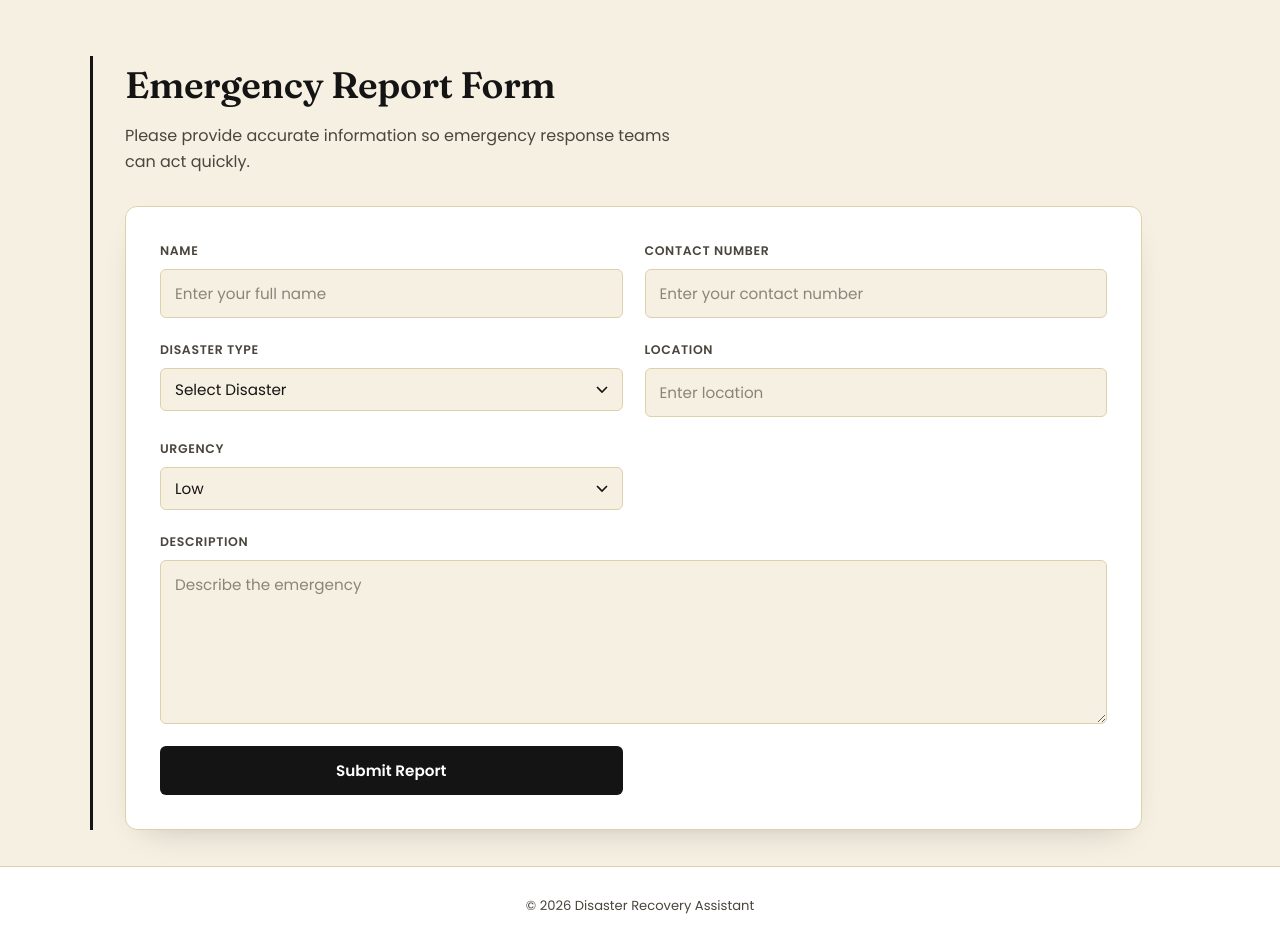
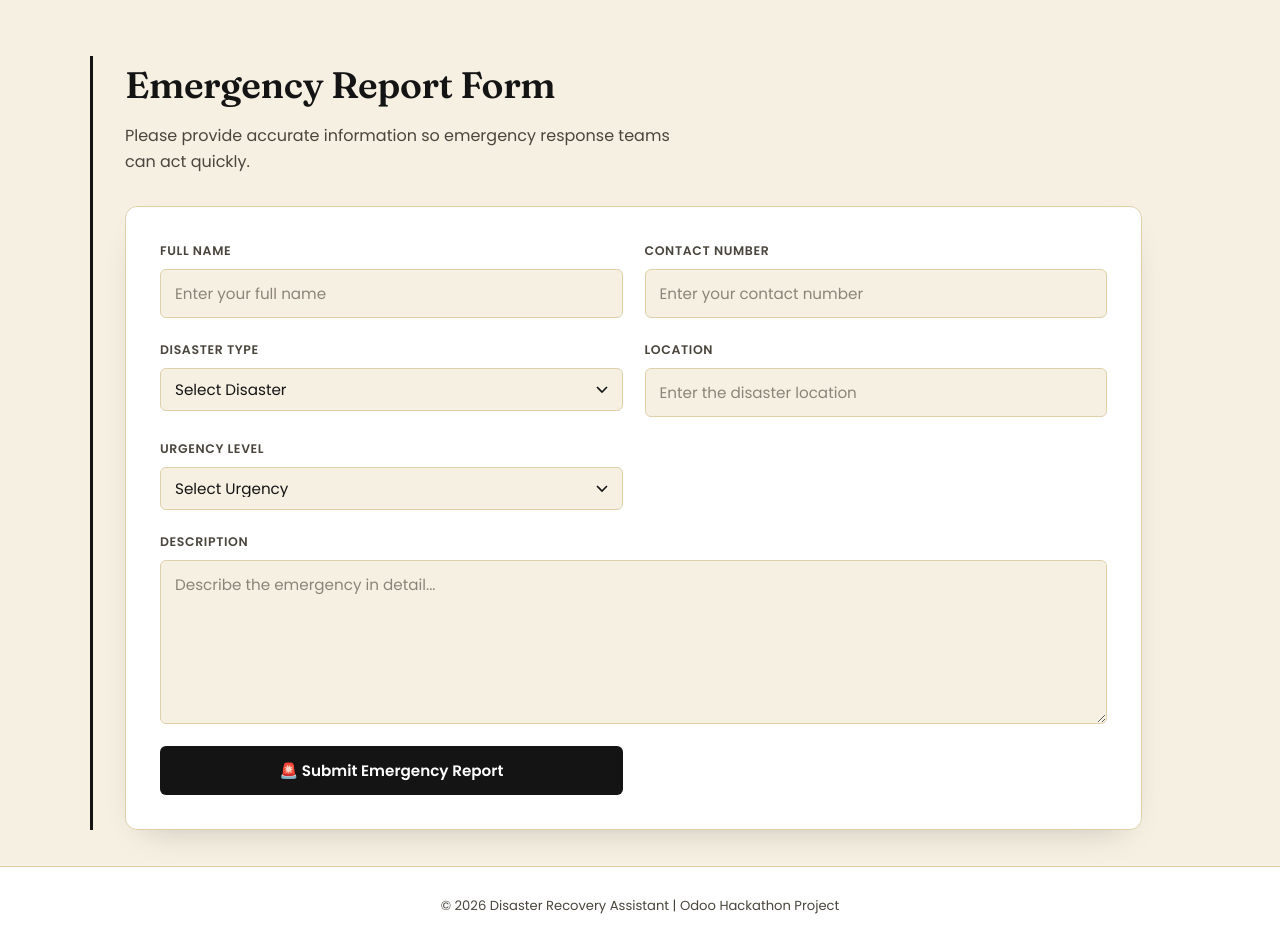
Before and after one commit to Shafik268/Project, a Flask app: page /report in a window 1280 px wide. Shown: the part 70-1014 px from the top of the page. Run offline with Flask 3, Linux system fonts and the light colour scheme.

Commit message:
Modified report

```diff
--- a/Templates/report.html
+++ b/Templates/report.html
@@ -2,20 +2,14 @@
 <html lang="en">
 
 <head>
-
     <meta charset="UTF-8">
-
-    <meta name="viewport"
-          content="width=device-width, initial-scale=1.0">
-
+    <meta name="viewport" content="width=device-width, initial-scale=1.0">
     <title>Report Emergency</title>
 
-    <link rel="stylesheet"
-          href="{{ url_for('static', filename='css/style.css') }}">
+    <link rel="stylesheet" href="{{ url_for('static', filename='css/style.css') }}">
 
     <link href="https://fonts.googleapis.com/css2?family=Poppins:wght@300;400;500;600;700&display=swap"
         rel="stylesheet">
-
 </head>
 
 <body>
@@ -29,132 +23,139 @@
         </div>
 
         <ul class="nav-links">
-
             <li><a href="/">Home</a></li>
-
             <li><a href="/report">Report</a></li>
-
             <li><a href="/dashboard">Dashboard</a></li>
-
             <li><a href="/resources">Resources</a></li>
-
             <li><a href="/shelters">Shelters</a></li>
-
         </ul>
 
     </nav>
 
-
-
-<!-- ================= FORM SECTION ================= -->
+    <!-- ================= REPORT FORM ================= -->
 
     <section class="report-section">
 
         <h1>Emergency Report Form</h1>
 
         <p>
-
-Please provide accurate information so emergency
-response teams can act quickly.
-
+            Please provide accurate information so emergency response
+            teams can act quickly.
         </p>
 
-<form>
+        <form action="/submit-report" method="POST">
+
+            <!-- Name -->
 
             <div class="form-group">
 
-<label>Name</label>
+                <label for="name">Full Name</label>
 
                 <input
                     type="text"
+                    id="name"
+                    name="name"
                     placeholder="Enter your full name"
                     required>
 
             </div>
 
+            <!-- Contact -->
 
             <div class="form-group">
 
-<label>Contact Number</label>
+                <label for="contact">Contact Number</label>
 
                 <input
                     type="tel"
+                    id="contact"
+                    name="contact"
                     placeholder="Enter your contact number"
                     required>
 
             </div>
 
+            <!-- Disaster Type -->
 
             <div class="form-group">
 
-<label>Disaster Type</label>
+                <label for="disaster">Disaster Type</label>
 
-<select>
+                <select
+                    id="disaster"
+                    name="disaster"
+                    required>
 
-<option>Select Disaster</option>
-
-<option>Flood</option>
-
-<option>Fire</option>
-
-<option>Earthquake</option>
-
-<option>Cyclone</option>
-
-<option>Landslide</option>
-
-<option>Other</option>
+                    <option value="">Select Disaster</option>
+                    <option value="Flood">Flood</option>
+                    <option value="Fire">Fire</option>
+                    <option value="Earthquake">Earthquake</option>
+                    <option value="Cyclone">Cyclone</option>
+                    <option value="Landslide">Landslide</option>
+                    <option value="Other">Other</option>
 
                 </select>
 
             </div>
 
+            <!-- Location -->
 
             <div class="form-group">
 
-<label>Location</label>
+                <label for="location">Location</label>
 
                 <input
                     type="text"
-placeholder="Enter location"
+                    id="location"
+                    name="location"
+                    placeholder="Enter the disaster location"
                     required>
 
             </div>
 
+            <!-- Urgency -->
 
             <div class="form-group">
 
-<label>Urgency</label>
+                <label for="urgency">Urgency Level</label>
 
-<select>
+                <select
+                    id="urgency"
+                    name="urgency"
+                    required>
 
-<option>Low</option>
-
-<option>Medium</option>
-
-<option>High</option>
-
-<option>Critical</option>
+                    <option value="">Select Urgency</option>
+                    <option value="Low">Low</option>
+                    <option value="Medium">Medium</option>
+                    <option value="High">High</option>
+                    <option value="Critical">Critical</option>
 
                 </select>
 
             </div>
 
+            <!-- Description -->
 
             <div class="form-group">
 
-<label>Description</label>
+                <label for="description">Description</label>
 
                 <textarea
+                    id="description"
+                    name="description"
                     rows="6"
-placeholder="Describe the emergency"></textarea>
+                    placeholder="Describe the emergency in detail..."
+                    required></textarea>
 
             </div>
 
+            <!-- Submit -->
 
-<button class="submit-btn">
+            <button
+                type="submit"
+                class="submit-btn">
 
-Submit Report
+                🚨 Submit Emergency Report
 
             </button>
 
@@ -162,15 +163,13 @@ Submit Report
 
     </section>
 
-
-
     <!-- ================= FOOTER ================= -->
 
     <footer>
 
         <p>
 
-© 2026 Disaster Recovery Assistant
+            © 2026 Disaster Recovery Assistant | Odoo Hackathon Project
 
         </p>
 
```
Lines whose indentation alone changed are shown as unchanged.
